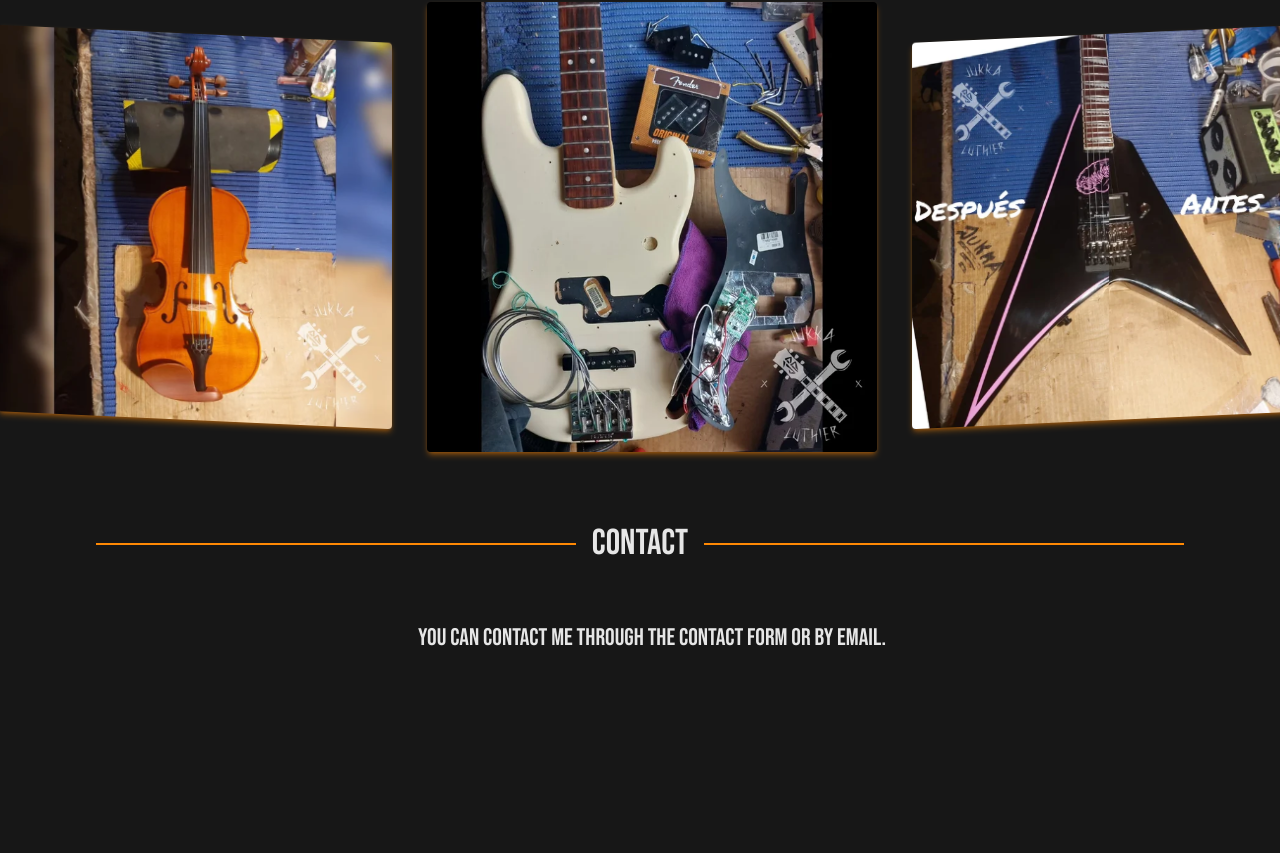
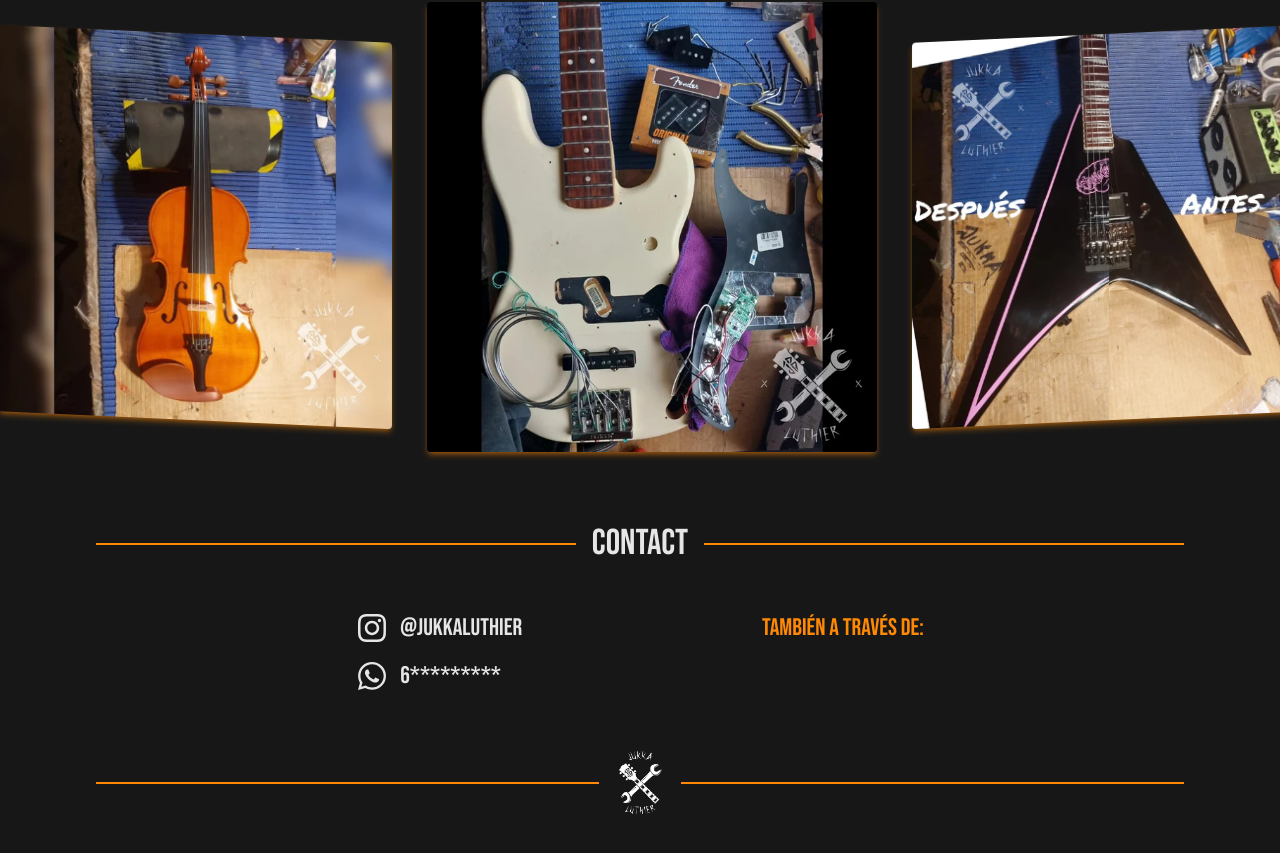
Before and after one commit to AlejandroJarque/LUTHIER-WEB_Project, a Next.js app: page /en in a window 1280 px wide. Shown: the part 1835-2688 px from the top of the page. Before the commit the page ends 2499 px from the top, so only its background shows below. Built offline with nearby package versions, Linux system fonts and the light colour scheme.

Commit message:
feat: adding first look to final contact and footer logo

```diff
--- a/package.json
+++ b/package.json
@@ -12,7 +12,8 @@
   "dependencies": {
     "next": "16.2.6",
     "react": "19.2.4",
-    "react-dom": "19.2.4"
+    "react-dom": "19.2.4",
+    "react-icons": "^5.6.0"
   },
   "devDependencies": {
     "@tailwindcss/postcss": "^4",
--- a/src/_lang/data/cat.json
+++ b/src/_lang/data/cat.json
@@ -30,6 +30,17 @@
     },
     "contact": {
         "title": "Contacte",
-        "description": "Pots contactar amb mi a través del formulari de contacte o per correu electrònic."
+        "description1": "Pots contactar amb mi a través dels següents enllaços:",
+        "links1": [
+            { "icon": "instagram", "url": "#", "label": "@jukkaluthier" },
+            { "icon": "whatsapp", "url": "#", "label": "6*********" }
+        ],
+        "description2": "También a través de:",
+        "links2": [
+            { "icon": "melomaniaks", "url": "#", "label": "" }
+        ]
+    },
+    "footer": {
+
     }
 }
--- a/src/_lang/data/en.json
+++ b/src/_lang/data/en.json
@@ -30,6 +30,17 @@
     },
     "contact": {
         "title": "Contact",
-        "description": "You can contact me through the contact form or by email."
+        "description1": "You can contact me through the following links:",
+        "links1": [
+            { "icon": "instagram", "url": "#", "label": "@jukkaluthier" },
+            { "icon": "whatsapp", "url": "#", "label": "6*********" }
+        ],
+        "description2": "También a través de:",
+        "links2": [
+            { "icon": "melomaniaks", "url": "#", "label": "" }
+        ]
+    },
+    "footer": {
+
     }
 }
--- a/src/_lang/data/es.json
+++ b/src/_lang/data/es.json
@@ -30,6 +30,17 @@
     },
     "contact": {
         "title": "Contacto",
-        "description": "Puedes contactar conmigo a través del formulario de contacto o por correo electrónico."
+        "description1": "Puedes contactar conmigo a través de los siguientes enlaces:",
+        "links1": [
+            { "icon": "instagram", "url": "#", "label": "@jukkaluthier" },
+            { "icon": "whatsapp", "url": "#", "label": "6*********" }
+        ],
+        "description2": "También a través de:",
+        "links2": [
+            { "icon": "melomaniaks", "url": "#", "label": "" }
+        ]
+    },
+    "footer": {
+
     }
 }
--- a/src/app/[lang]/page.tsx
+++ b/src/app/[lang]/page.tsx
@@ -1,8 +1,13 @@
 import { getLangDictionary, getLocale, getAsText } from '../../_lang/lang';
 import Image from 'next/image';
-import { TitleText } from '@/components/utils';
+import { TitleText, TitleLogo} from '@/components/utils';
 import Carousel from '@/components/Carousel';
+import { FaInstagram, FaWhatsapp } from 'react-icons/fa';
 
+const icons: { [key: string]: any } = {
+  instagram: <FaInstagram size={32} />,
+  whatsapp: <FaWhatsapp size={32} />,
+  };
 
 export default async function Home({ params }: PageProps<'/[lang]'>) {
   const lang = getLocale((await (params)).lang);
@@ -13,6 +18,7 @@ export default async function Home({ params }: PageProps<'/[lang]'>) {
       <Aboutme i18={langdict.aboutme} />
       <Services i18={langdict.services} />
       <Contact i18={langdict.contact} />
+      <FinalFooter i18={langdict.footer} />
     </>
   );
 }
@@ -74,11 +80,32 @@ function Services({ i18 }: { i18: any }) {
 
 function Contact({ i18 }: { i18: any }) {
   return (
-    <div className="mx-20 pt-10">
+    <div className="flex flex-col justify-center items-center mx-20 pt-10">
       <TitleText title={i18.title} />
-      <div className="flex flex-row justify-center m-2 ml-8 mt-4 pt-6">
-        <p>{i18.description}</p>
+      <div className="flex flex-row justify-center gap-20 mt-8">
+        <div className="flex flex-col gap-4 pr-20 text-2xl">
+          {i18.links1.map((link: any) => (
+              <a key={link.label} href={link.url} className="flex items-center gap-3">
+                {icons[link.icon]}
+                {link.label}
+              </a>
+          ))}
+        </div>
+        <div className="flex flex-col gap-4 pl-20 text-2xl">
+          <p className="text-orange-400">{i18.description2}</p>
+          {i18.links2.map((link: any) => (
+            <a key={link.label} href={link.url}>{link.label}</a>
+          ))}
+        </div>
       </div>
     </div>
   )
 }
+
+function FinalFooter({ i18 }: { i18: any }) {
+  return (
+    <div className="flex flex-col justify-center items-center mx-20 pt-10 pb-20">
+      <TitleLogo />
+    </div>
+  )
+}
--- a/src/components/utils.tsx
+++ b/src/components/utils.tsx
@@ -1,3 +1,5 @@
+import Image from 'next/image'
+
 function TitleText( {title} : { title: any }) {
     return (
         <div className="w-full h-fit flex flex-row justify-center items-center py-4">
@@ -9,4 +11,15 @@ function TitleText( {title} : { title: any }) {
     )
 }
 
-export { TitleText }
+function TitleLogo() {
+    return (
+        <div className="w-full h-fit flex flex-row justify-center items-center pt-4 -mb-6">
+            <span className="w-full h-[2px] bg-orange-400 mx-4 my-4"></span>
+            <Image src="/img/logo_nbg_white.png" alt="logo" width={50} height={50} className="" />
+            <span className="w-full h-[2px] bg-orange-400 mx-4 my-4"></span>
+        </div>
+
+    )
+}
+
+export { TitleText, TitleLogo }
```
Also changed, not shown: 1 other file (tests, documents, lock files or other folders).
